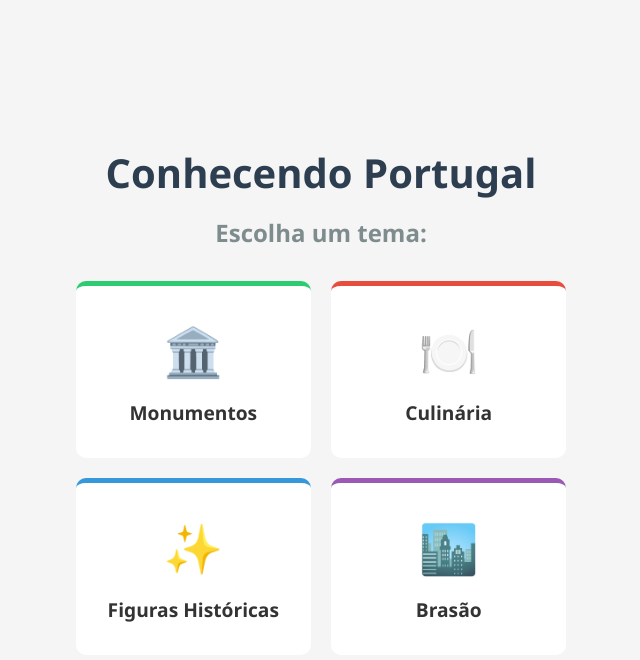
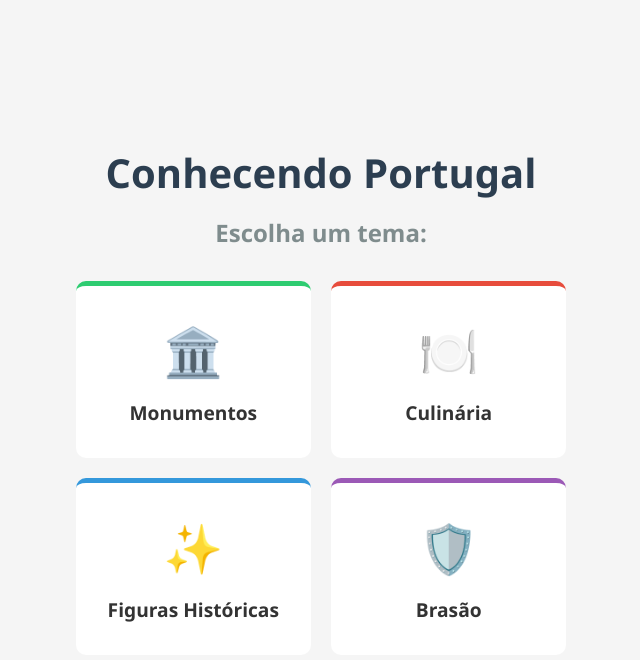
Before and after one commit to acaroline-ss/Conhecendo_Portugal_Jogo_da_Memoria, a plain HTML site: page index.html in a window 1280 px wide. Shown: the whole page, without its empty margins (319-959 px from the left). Drawn offline with Linux system fonts and the light colour scheme.

Commit message:
Update index.html

```diff
--- a/index.html
+++ b/index.html
@@ -28,7 +28,7 @@
             </a>
 
             <a href="game.html?theme=cidades" class="theme-card cidades">
-                <span>🏙️</span>
+                <span>🛡️</span>
                 <p>Brasão</p>
             </a>
         </div>
```
